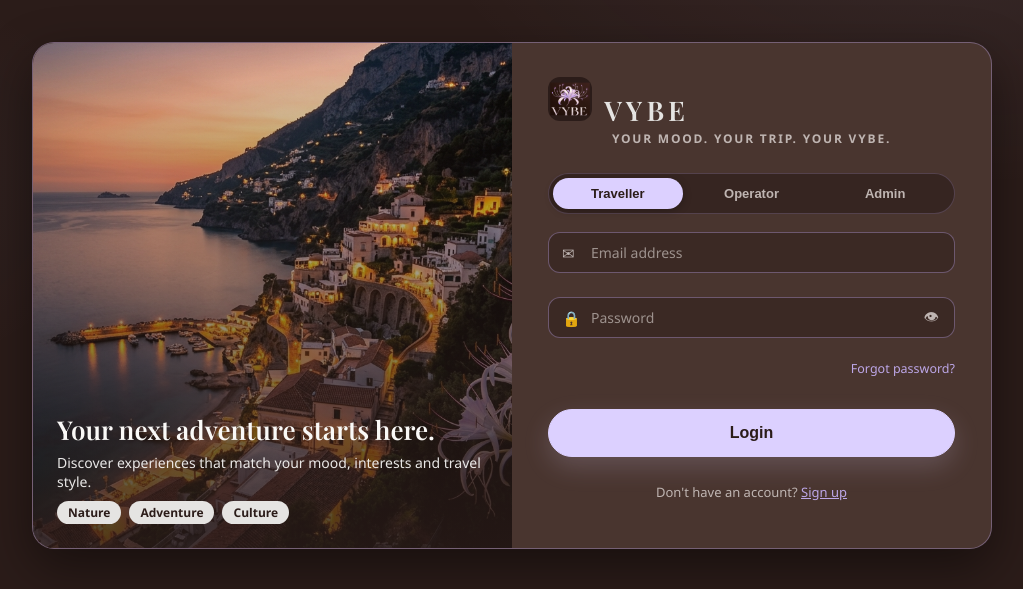
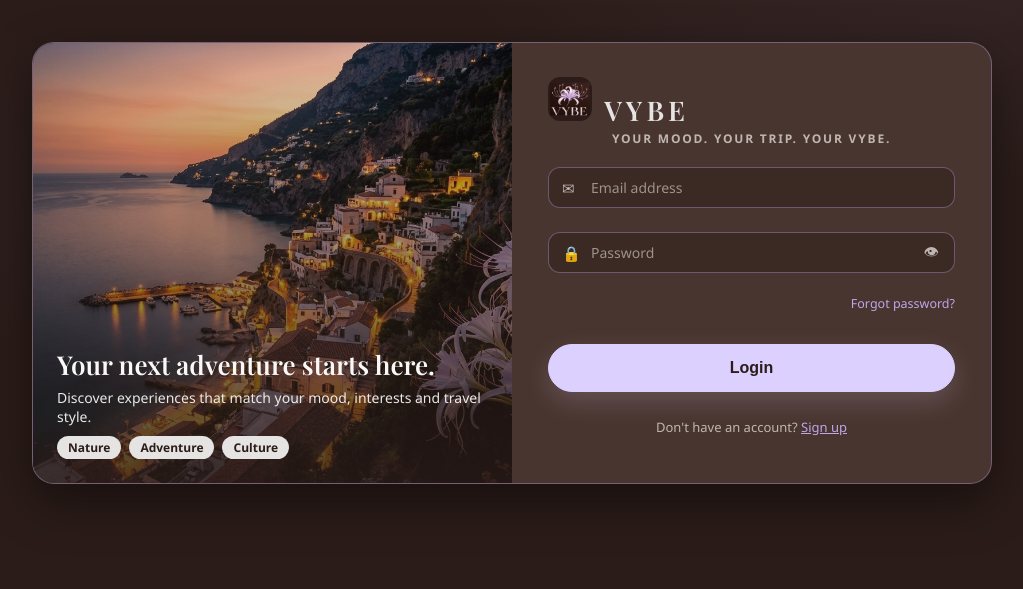
Before and after one commit to TheCrazyDabi/vybe-travel-marketplace, a Flask app: page /login in a window 1280 px wide. Shown: the part 60-649 px from the top of the page, without its empty margins (128-1151 px from the left). Run offline with Flask 3, Linux system fonts and the light colour scheme; some web fonts are replaced.

Commit message:
fix(auth): remove demo role switcher pills and prefilled credentials from login

```diff
--- a/templates/login.html
+++ b/templates/login.html
@@ -16,14 +16,7 @@
       <img src="{{ url_for('static', filename='images/vybe_brand_badge.png') }}" alt="VYBE" class="auth-flower-icon" width="48" height="48" style="border-radius:12px; object-fit:cover;" />
       <span class="brand-text">VYBE</span>
     </div>
-    <p class="auth-tagline">Your mood. Your trip. Your VYBE.</p>
-
-    <!-- Role Switcher Pills from Reference UI -->
-    <div class="role-pills" role="tablist" aria-label="Select User Role">
-      <button type="button" class="role-pill active" data-role="traveler" data-email="traveler@vybe.demo" role="tab" aria-selected="true">Traveller</button>
-      <button type="button" class="role-pill" data-role="operator" data-email="operator@vybe.demo" role="tab" aria-selected="false">Operator</button>
-      <button type="button" class="role-pill" data-role="admin" data-email="admin@vybe.demo" role="tab" aria-selected="false">Admin</button>
-    </div>
+    <p class="auth-tagline" style="margin-bottom:20px;">Your mood. Your trip. Your VYBE.</p>
 
     <form method="post" class="form auth" novalidate>
       {{ form.hidden_tag() }}
@@ -63,28 +56,6 @@
     el.type = show ? 'text' : 'password';
     b.setAttribute('aria-label', show ? 'Hide password' : 'Show password');
   }));
-
-  // Role pill switcher: click updates active styling and fills demo credentials
-  const emailInput = document.getElementById('login-email');
-  const passInput = document.getElementById('login-password');
-  document.querySelectorAll('.role-pill').forEach(btn => {
-    btn.addEventListener('click', () => {
-      document.querySelectorAll('.role-pill').forEach(p => {
-        p.classList.remove('active');
-        p.setAttribute('aria-selected', 'false');
-      });
-      btn.classList.add('active');
-      btn.setAttribute('aria-selected', 'true');
-      const email = btn.dataset.email;
-      if (email && emailInput && (!emailInput.value || emailInput.value.includes('@vybe.demo'))) {
-        emailInput.value = email;
-        if (passInput) {
-          const role = btn.dataset.role;
-          passInput.value = role === 'admin' ? 'admin123' : (role === 'operator' ? 'operator123' : 'traveler123');
-        }
-      }
-    });
-  });
 })();
 </script>
 {% endblock %}
```
